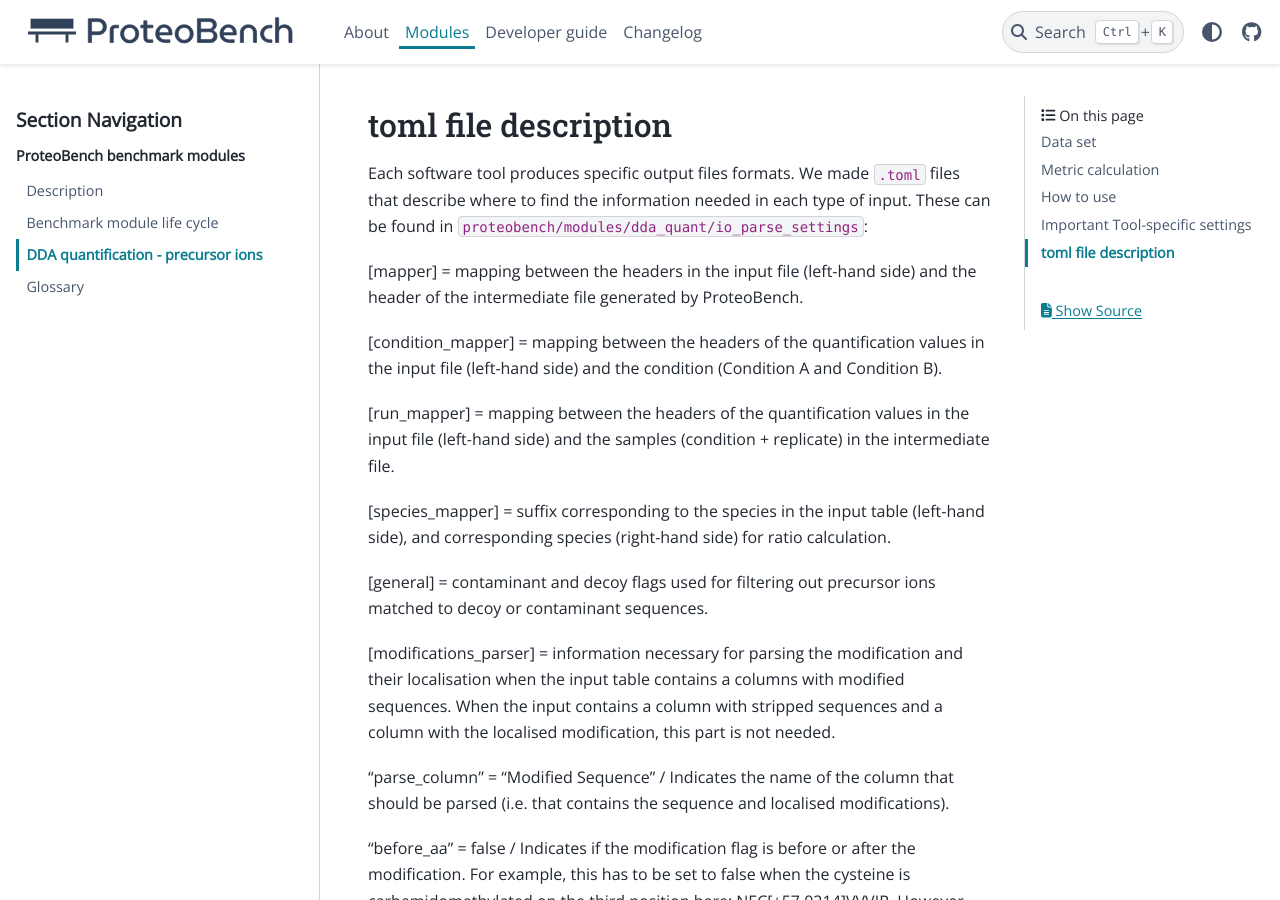
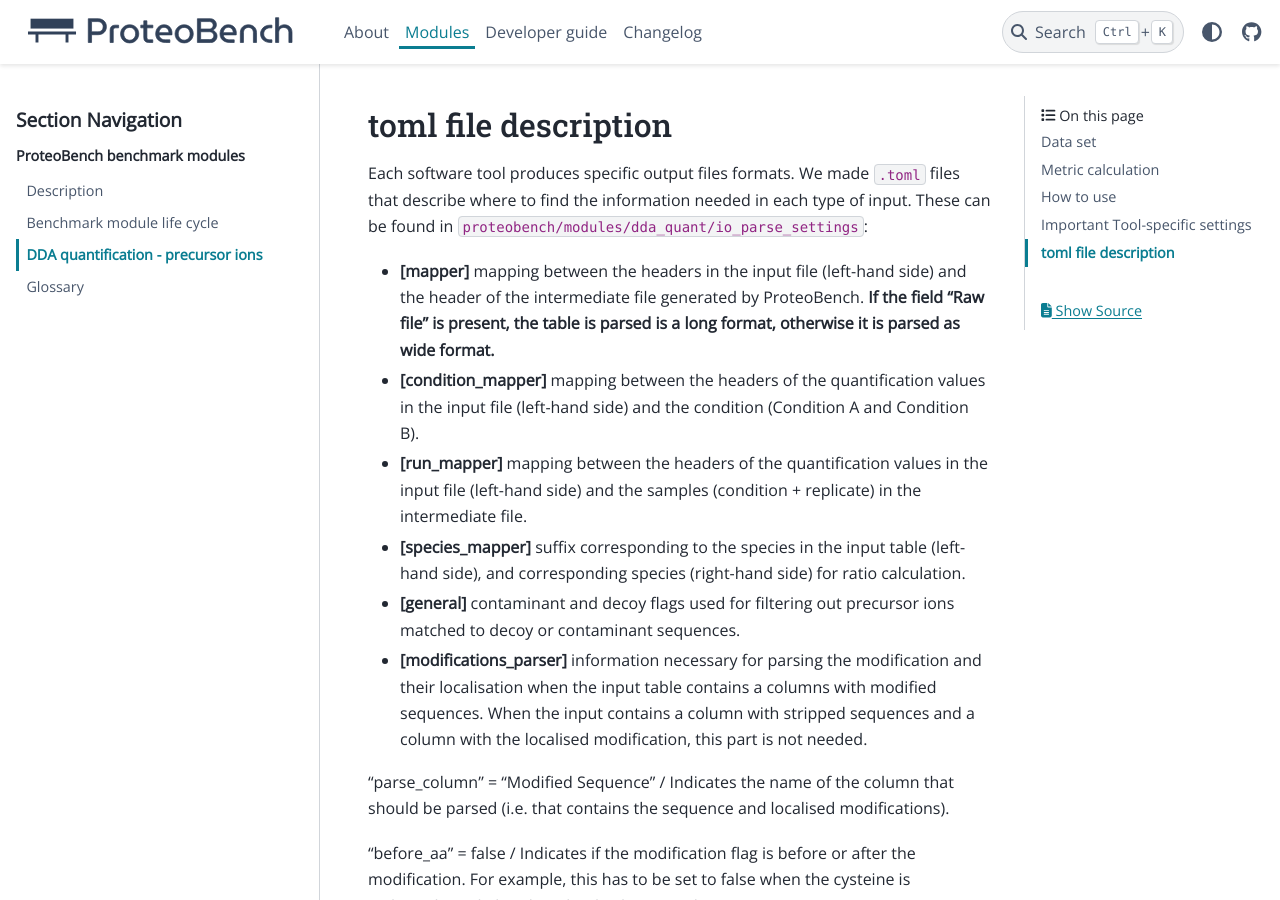
Before and after one commit to Proteobench/ProteoBench, a Sphinx documentation site: the page built from docs/modules/3-DDA-Quantification-ion-level.md, in a window 1280 px wide and 900 px high, scrolled down 4916 px. Built offline with Sphinx 7.4.7 and the PyData theme 0.15.4, drawn with Linux system fonts in a browser that asks for light colours; pages that are not in the unit, such as notebooks, are missing from menus.

Commit message:
Update 3-DDA-Quantification-ion-level.md
add info on toml

```diff
--- a/docs/modules/3-DDA-Quantification-ion-level.md
+++ b/docs/modules/3-DDA-Quantification-ion-level.md
@@ -98,17 +98,23 @@ You can use the tab-delimited Custom format containing the following columns:
 
 Each software tool produces specific output files formats. We made ``.toml`` files that describe where to find the information needed in each type of input. These can be found in `proteobench/modules/dda_quant/io_parse_settings`:
 
-[mapper] = mapping between the headers in the input file (left-hand side) and the header of the intermediate file generated by ProteoBench.
+- **[mapper]**
+mapping between the headers in the input file (left-hand side) and the header of the intermediate file generated by ProteoBench. **If the field "Raw file" is present, the table is parsed is a long format, otherwise it is parsed as wide format.**
 
-[condition_mapper] = mapping between the headers of the quantification values in the input file (left-hand side) and the condition (Condition A and Condition B).
+- **[condition_mapper]**
+mapping between the headers of the quantification values in the input file (left-hand side) and the condition (Condition A and Condition B).
 
-[run_mapper] = mapping between the headers of the quantification values in the input file (left-hand side) and the samples (condition + replicate) in the intermediate file.
+- **[run_mapper]**
+mapping between the headers of the quantification values in the input file (left-hand side) and the samples (condition + replicate) in the intermediate file.
 
-[species_mapper] = suffix corresponding to the species in the input table (left-hand side), and corresponding species (right-hand side) for ratio calculation.
+- **[species_mapper]**
+suffix corresponding to the species in the input table (left-hand side), and corresponding species (right-hand side) for ratio calculation.
 
-[general] = contaminant and decoy flags used for filtering out precursor ions matched to decoy or contaminant sequences.
+- **[general]**
+contaminant and decoy flags used for filtering out precursor ions matched to decoy or contaminant sequences.
 
-[modifications_parser] = information necessary for parsing the modification and their localisation when the input table contains a columns with modified sequences. When the input contains a column  with stripped sequences and a column with the localised modification, this part is not needed.
+- **[modifications_parser]**
+information necessary for parsing the modification and their localisation when the input table contains a columns with modified sequences. When the input contains a column  with stripped sequences and a column with the localised modification, this part is not needed.
 
 "parse_column" = "Modified Sequence" / Indicates the name of the column that should be parsed (i.e. that contains the sequence and localised modifications).
 
```
